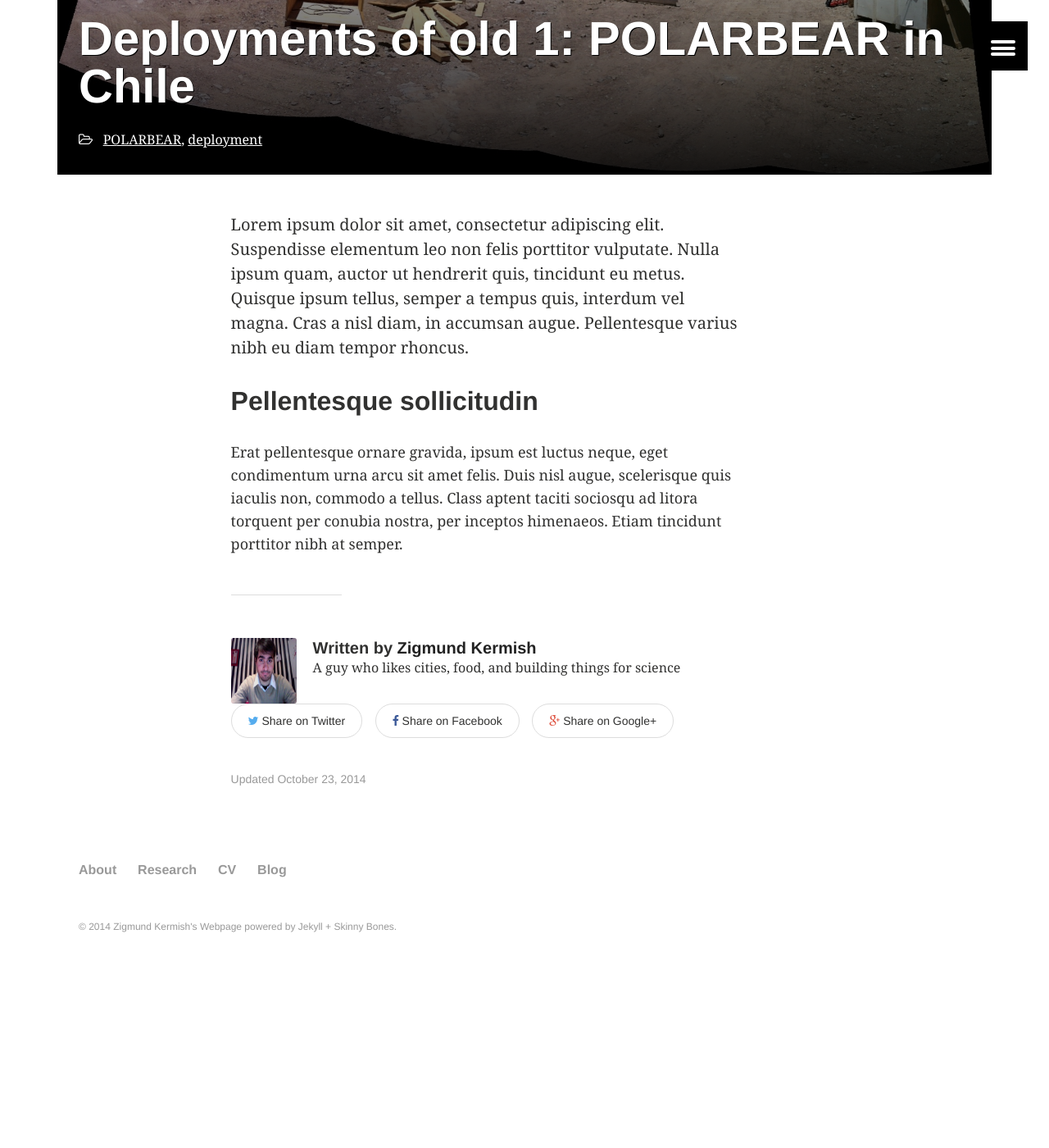
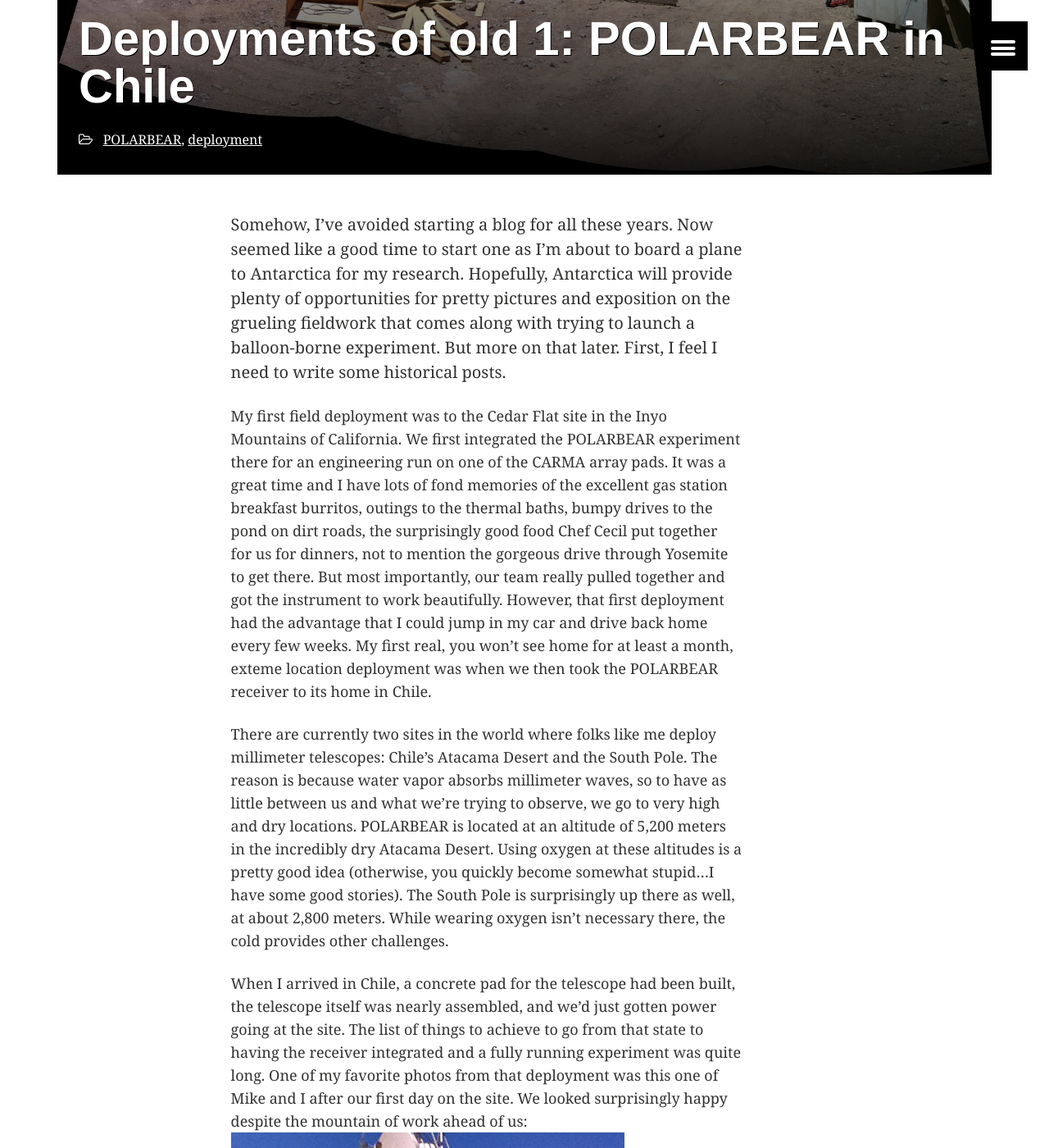
Before and after one commit to zkermish/zkermish.github.io, a Jekyll site: the page built from _posts/articles/2014-10-23-deployments-of-old.md, in a window 1280 px wide and 1400 px high, scrolled down 524 px. Shown: the whole window at 82% size. Built offline with Jekyll 4.4.1, drawn with Linux system fonts in a browser that asks for light colours; before the commit the page ends 1740 px from its top, so only the background shows below that; some of the changed text lies outside the part shown.

Commit message:
Updated pb post and images

```diff
--- a/_posts/articles/2014-10-23-deployments-of-old.md
+++ b/_posts/articles/2014-10-23-deployments-of-old.md
@@ -11,8 +11,29 @@ image:
   thumb:
 ---
 
-Lorem ipsum dolor sit amet, consectetur adipiscing elit. Suspendisse elementum leo non felis porttitor vulputate. Nulla ipsum quam, auctor ut hendrerit quis, tincidunt eu metus. Quisque ipsum tellus, semper a tempus quis, interdum vel magna. Cras a nisl diam, in accumsan augue. Pellentesque varius nibh eu diam tempor rhoncus.
+Somehow, I've avoided starting a blog for all these years. Now seemed like a good time to start one as I'm about to board a plane to Antarctica for my research. Hopefully, Antarctica will provide plenty of opportunities for pretty pictures and exposition on the grueling fieldwork that comes along with trying to launch a balloon-borne experiment. But more on that later. First, I feel I need to write some historical posts.
 
-## Pellentesque sollicitudin
+My first field deployment was to the Cedar Flat site in the Inyo Mountains of California. We first integrated the POLARBEAR experiment there for an engineering run on one of the CARMA array pads. It was a great time and I have lots of fond memories of the excellent gas station breakfast burritos, outings to the thermal baths, bumpy drives to the pond on dirt roads, the surprisingly good food Chef Cecil put together for us for dinners, not to mention the gorgeous drive through Yosemite to get there. But most importantly, our team really pulled together and got the instrument to work beautifully.  However, that first deployment had the advantage that I could jump in my car and drive back home every few weeks. My first real, you won't see home for at least a month, exteme location deployment was when we then took the POLARBEAR receiver to its home in Chile.
 
-Erat pellentesque ornare gravida, ipsum est luctus neque, eget condimentum urna arcu sit amet felis. Duis nisl augue, scelerisque quis iaculis non, commodo a tellus. Class aptent taciti sociosqu ad litora torquent per conubia nostra, per inceptos himenaeos. Etiam tincidunt porttitor nibh at semper.
+There are currently two sites in the world where folks like me deploy millimeter telescopes: Chile's Atacama Desert and the South Pole.  The reason is because water vapor absorbs millimeter waves, so to have as little between us and what we're trying to observe, we go to very high and dry locations. POLARBEAR is located at an altitude of 5,200 meters in the incredibly dry Atacama Desert. Using oxygen at these altitudes is a pretty good idea (otherwise, you quickly become somewhat stupid...I have some good stories). The South Pole is surprisingly up there as well, at about 2,800 meters. While wearing oxygen isn't necessary there, the cold provides other challenges.
+
+When I arrived in Chile, a concrete pad for the telescope had been built, the telescope itself was nearly assembled, and we'd just gotten power going at the site.  The list of things to achieve to go from that state to having the receiver integrated and a fully running experiment was quite long. One of my favorite photos from that deployment was this one of Mike and I after our first day on the site. We looked surprisingly happy despite the mountain of work ahead of us:
+<br>
+![Mike and I on our first day at the site]({{ site.url }}/images/pb_deploy.jpg)
+
+One of the big milestones during our first few weeks there was getting concrete poured for a path between our lab container (sea containers normally used for shipping are the quickest way to get indoor workspace in a remote site...our lab container ended up being something like a double-wide sea container with an extra bit added to the top for a hoist) and the telescope. If we didn't get that done, improvising to get the relatively heavy, extremely delicate receiver to the telescope would have been interesting.
+
+![The site just before the concrete truck arrived]({{ site.url }}/images/pb_preconcrete.jpg)
+![Concrete day!]({{ site.url }}/images/pb_concreteday.jpg)
+
+After that, I pretty much put my head down and lived in the lab container all day assembling the focal plane and the receiver, so I unfortunately don't have as many photos.  Here are a few others from co-workers:
+<br>
+
+Me working on installing the focal plane in the receiver:
+![Installing the focal plane]({{ site.url }}/images/pb_fpassem.jpg)
+
+The team preparing to install the completed receiver into the telescope:
+![Preparing to lift the receiver into the telescope]({{ site.url }}/images/pb_receiverlift.jpg)
+
+The fully operational experiment, several months later:
+![The finished product]({{ site.url }}/images/pb_done.jpg)
```
Also changed, not shown: 4 other files.
